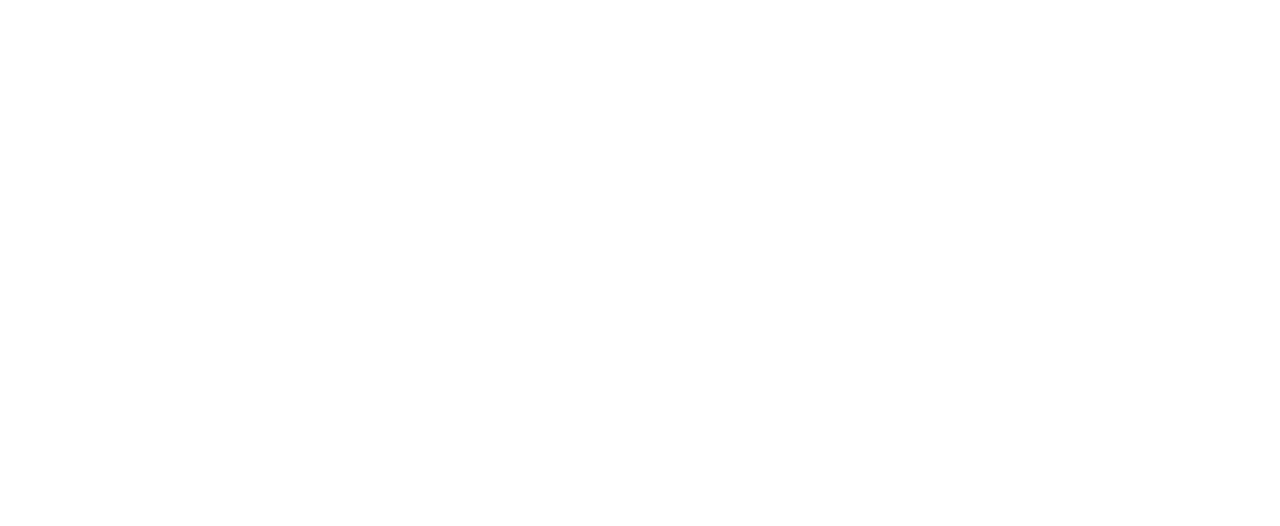
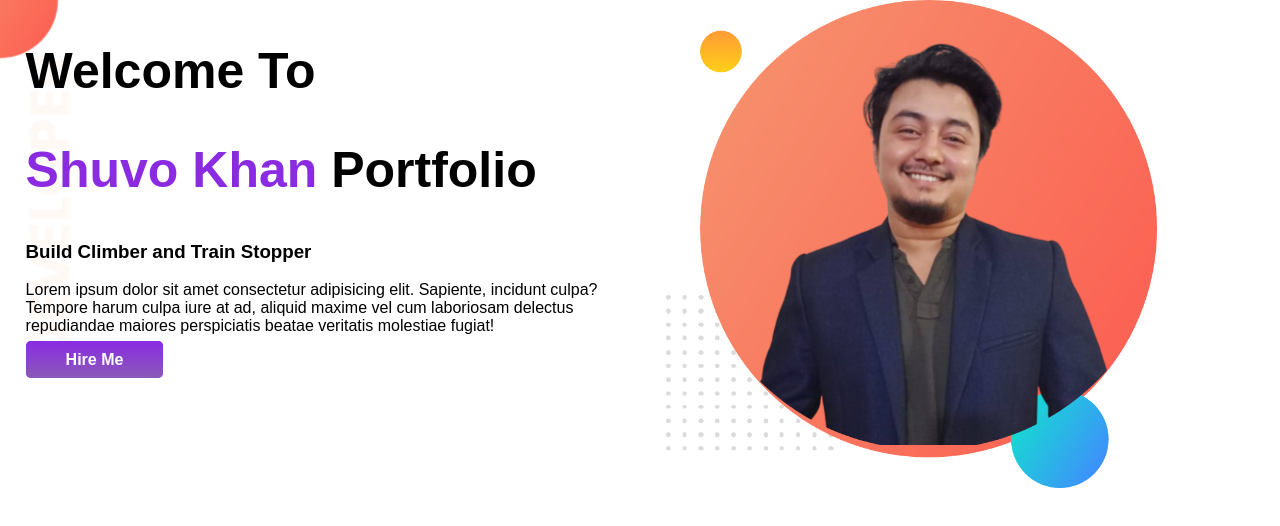
Before and after one commit to ShuvoProgram/Programming_Hero_Portfolio, a plain HTML site: page index.html in a window 1280 px wide. Drawn offline with Linux system fonts and the light colour scheme; a web font is replaced by a local one.

Commit message:
top-header

```diff
--- a/index.html
+++ b/index.html
@@ -4,9 +4,26 @@
     <meta charset="UTF-8">
     <meta http-equiv="X-UA-Compatible" content="IE=edge">
     <meta name="viewport" content="width=device-width, initial-scale=1.0">
+    <link rel="preconnect" href="https://fonts.googleapis.com">
+<link rel="preconnect" href="https://fonts.gstatic.com" crossorigin>
+<link href="https://fonts.googleapis.com/css2?family=Kantumruy+Pro:ital,wght@1,300&display=swap" rel="stylesheet">
+    <link rel="stylesheet" href="style.css">
     <title>Shuvo Portfolio</title>
 </head>
 <body>
-
+    <section class="top-banner">
+        <div class="container">
+            <h1>Welcome To</h1>
+            <h1> <span class="heading-color">Shuvo Khan</span> Portfolio</h1>
+            <h3>Build Climber and Train Stopper</h3>
+            <p>Lorem ipsum dolor sit amet consectetur adipisicing elit. Sapiente, incidunt culpa? Tempore harum culpa iure at
+                ad, aliquid maxime vel cum laboriosam delectus repudiandae maiores perspiciatis beatae veritatis molestiae
+                fugiat!</p>
+                <a class="link-button" target="_blank" href="">Hire Me</a>
+        </div>
+        <div class="container">
+            <img src="/img/my-bg.png" alt="shuvo">
+        </div>
+    </section>
 </body>
 </html>
--- /dev/null
+++ b/style.css
@@ -0,0 +1,33 @@
+body{
+    font-family: 'Kantumruy Pro', sans-serif;
+    margin: 0;
+}
+h1{
+    font-size: 50px;
+}
+.heading-color{
+    color: blueviolet;
+}
+section{
+    display: flex;
+}
+.container{
+    width: 50%;
+    padding-left: 2%;
+}
+.container img{
+    width: 80%;
+}
+.link-button{
+    text-decoration: none;
+    background-color: blueviolet;
+    color: white;
+    font-weight: 700;
+    padding: 10px 40px;
+    border-radius: 5px;
+    background-image: linear-gradient(blueviolet, rgb(138, 90, 184));
+}
+.top-banner{
+    background-image: url(img/top-banner.png);
+    background-repeat: no-repeat;
+}
```
Also changed, not shown: img/dream-bg.png (added), img/exp-bg.png (added), img/my-bg.png (added), img/my-bg2.png (added), img/shuvo.png (added), img/top-banner.png (added).
